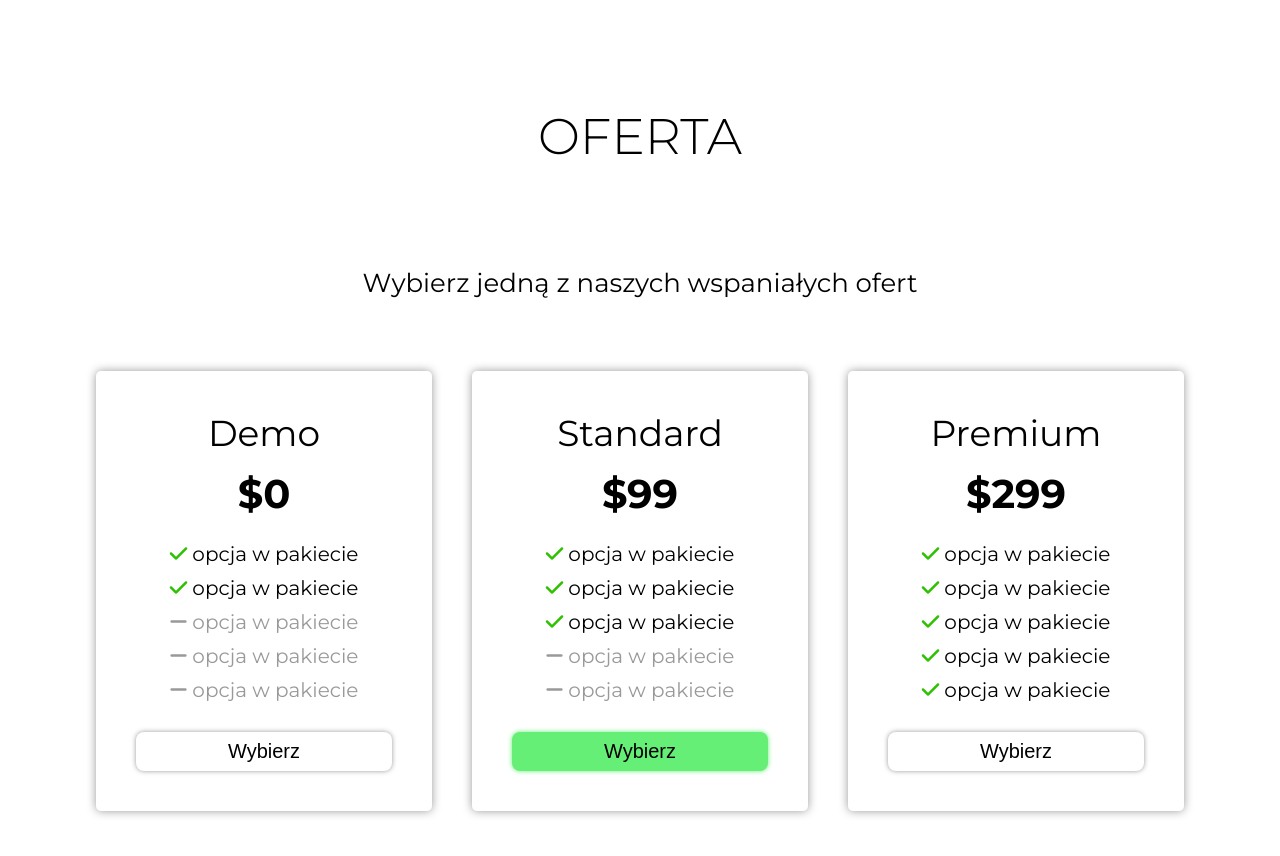
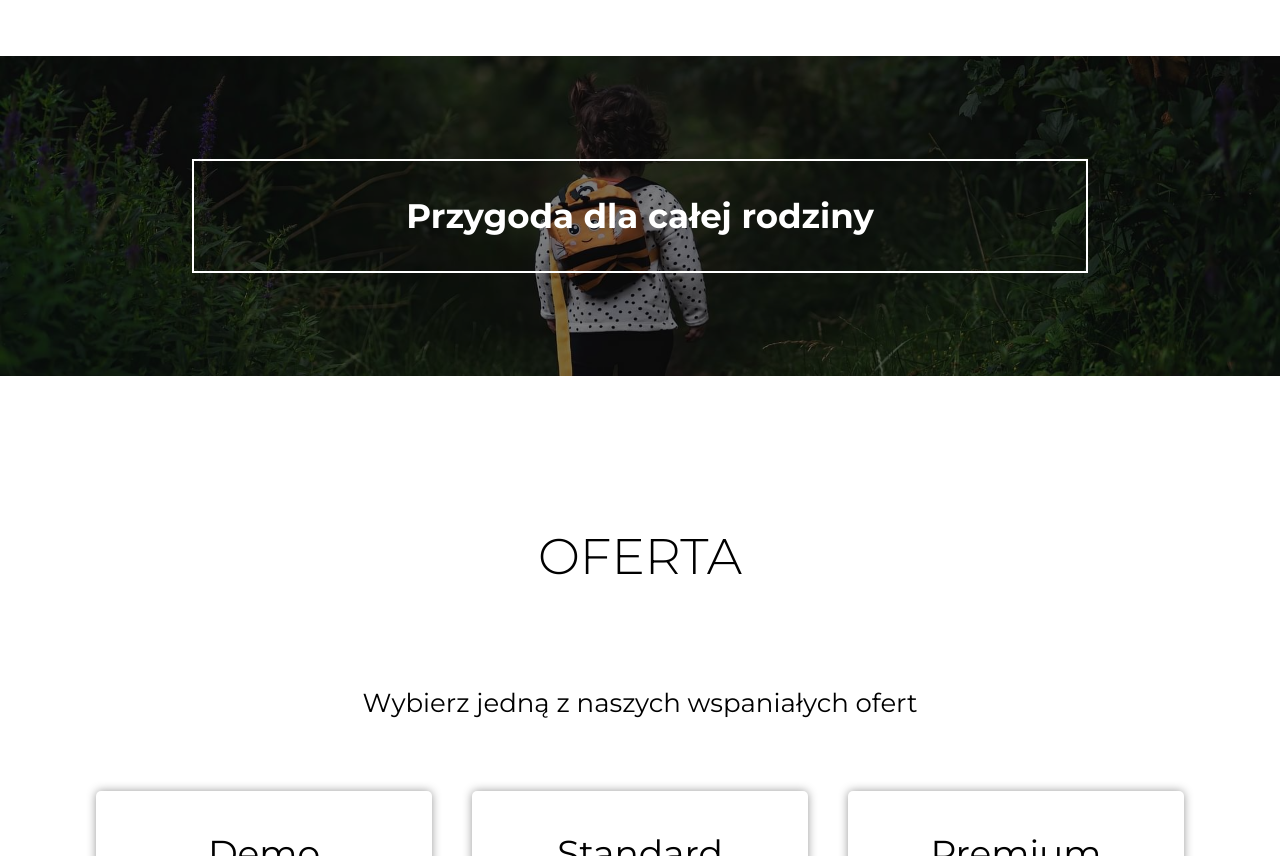
Before and after one commit to dominO1993/repo1, a plain HTML site: page index.html in a window 1280 px wide. Shown: the part 1131-1987 px from the top of the page. Drawn offline with Linux system fonts and the light colour scheme.

Commit message:
created main background

```diff
--- a/index.html
+++ b/index.html
@@ -66,6 +66,13 @@
       </div>
     </section>
 
+    <div class="main-img">
+      <div class="shadow-bg"></div>
+      <h2 class="main-img__text">
+        Przygoda dla całej rodziny
+      </h2>
+    </div>
+
     <section class="offer" id="offer">
       <h2 class="section-title">oferta</h2>
       <div class="wrapper">
@@ -129,10 +136,7 @@
               <p>Rezerwacje</p>
             </div>
           </div>
-
         </div>
-
-
       </div>
     </section>
   </main>
--- a/src/sass/_components.scss
+++ b/src/sass/_components.scss
@@ -15,7 +15,6 @@
 }
 
 .section-title {
-	padding: 1.6em 0;
 	font-size: 3.6rem;
 	color: #000;
 	text-align: center;
--- a/src/sass/_main.scss
+++ b/src/sass/_main.scss
@@ -17,6 +17,28 @@
 				margin-bottom: 2em;
 				font-size: 1.6rem;
 			}
+		}
+	}
+
+	.main-img {
+		display: flex;
+		justify-content: center;
+		align-items: center;
+		position: relative;
+		margin: 5em 0;
+		background-image: url(/dist/img/adventure-small.jpg);
+		background-position: center;
+		background-size: cover;
+		height: 30vh;
+		z-index: 0;
+
+		&__text {
+			padding: 1em 0;
+			width: 80%;
+			font-size: 2rem;
+			color: #fff;
+			text-align: center;
+			border: 2px solid #fff;
 		}
 	}
 
@@ -155,6 +177,15 @@
 			}
 		}
 
+		.main-img {
+			background-image: url(/dist/img/adventure-big.jpg);
+
+			&__text {
+				width: 70%;
+				font-size: 2.8rem;
+			}
+		}
+
 		.offer {
 			&__text {
 				font-size: 2.6rem;
@@ -241,6 +272,14 @@
 				height: 80%;
 			}
 		}
+
+		.main-img {
+			height: 40vh;
+			&__text {
+				width: 70%;
+				font-size: 3.4rem;
+			}
+		}
 	}
 }
 
--- a/src/sass/_nav.scss
+++ b/src/sass/_nav.scss
@@ -7,10 +7,6 @@
   box-shadow: 0 0 200px rgb(109, 109, 109);
 	transition: background-color 0.3s;
 	z-index: 100;
-
-	// &--transparent {
-	// 	background-color: rgba(255, 255, 255, 0.8);
-	// }
 
 	&__navbar {
 		display: flex;
--- a/src/sass/_reset.scss
+++ b/src/sass/_reset.scss
@@ -31,3 +31,7 @@ a {
 li {
 	list-style: none;
 }
+
+img {
+	width: auto;
+}
```
Also changed, not shown: dist/css/style.min.css, 1 other file.
